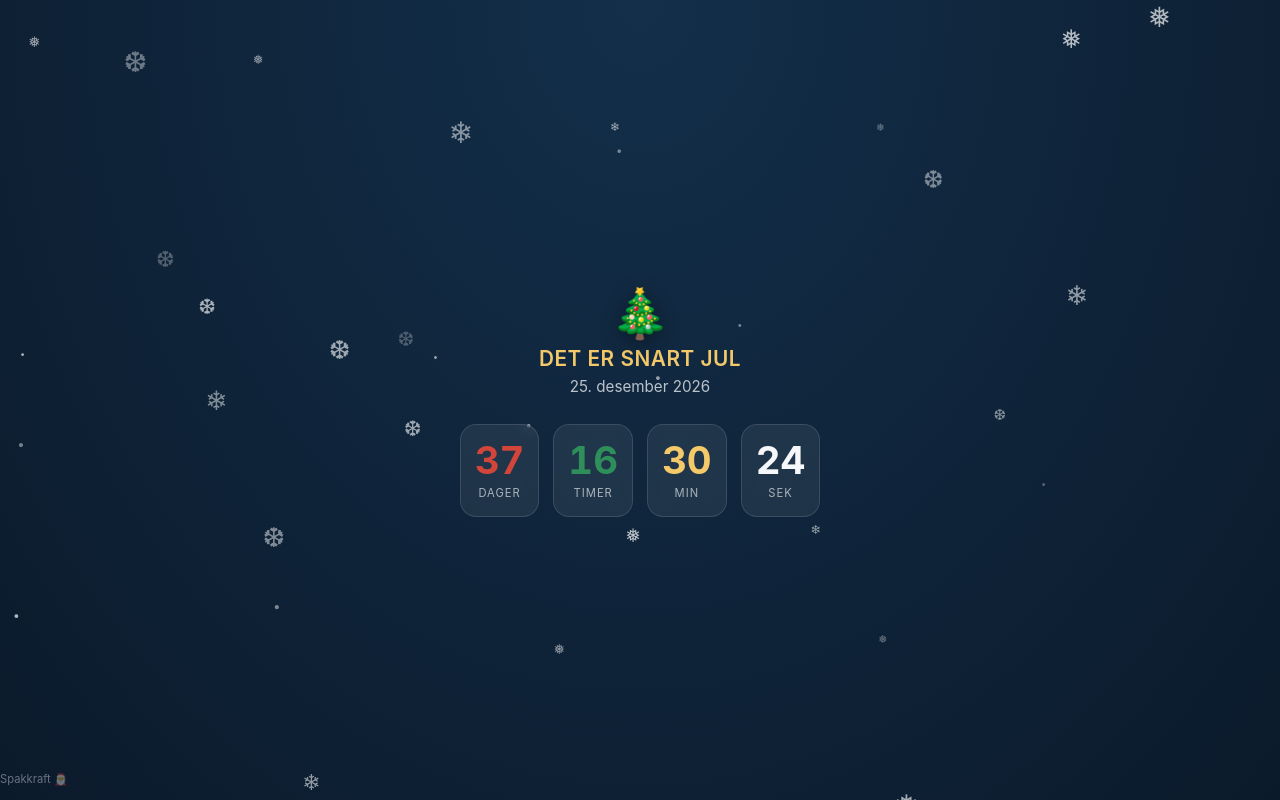
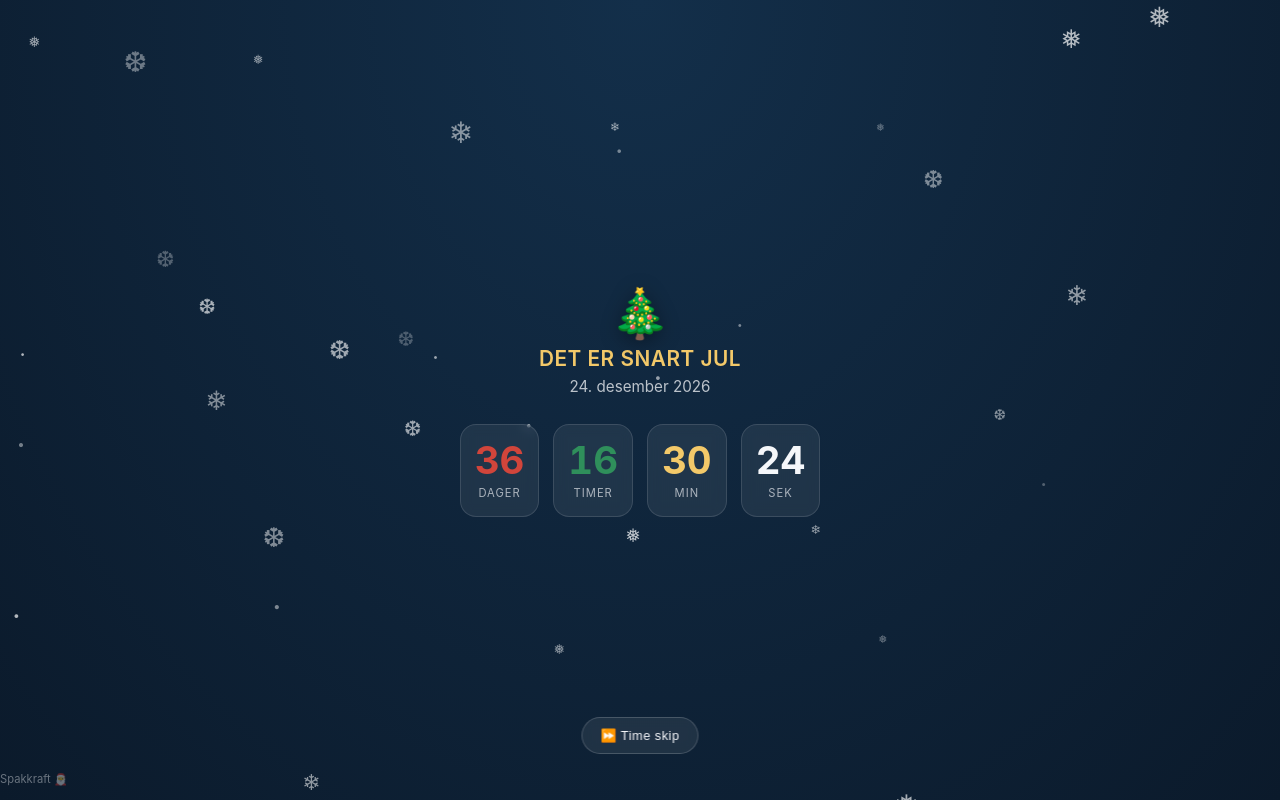
Before and after one commit to Torgtim/jul-nedtelling, a plain HTML site: page index.html in a window 1280 px wide. Drawn offline with Linux system fonts and the light colour scheme.

Commit message:
Fix jul-dato til 24. des, legg til time-skip-knapp med lydklipp

```diff
--- a/index.html
+++ b/index.html
@@ -117,6 +117,28 @@
     font-size:0.7rem;
     opacity:0.4;
   }
+  .skip-btn{
+    position:absolute;
+    bottom:46px;
+    left:50%;
+    transform:translateX(-50%);
+    background:rgba(255,255,255,0.08);
+    border:1px solid rgba(255,255,255,0.18);
+    color:var(--text);
+    font-size:0.8rem;
+    letter-spacing:0.5px;
+    padding:10px 18px;
+    border-radius:999px;
+    cursor:pointer;
+    backdrop-filter:blur(6px);
+    transition:transform 0.15s ease, background 0.15s ease;
+  }
+  .skip-btn:hover{
+    background:rgba(255,255,255,0.16);
+  }
+  .skip-btn:active{
+    transform:translateX(-50%) scale(0.96);
+  }
 </style>
 </head>
 <body>
@@ -132,14 +154,16 @@
       <div class="cell"><div class="num white" id="s">00</div><div class="label">Sek</div></div>
     </div>
   </div>
+  <button class="skip-btn" id="skipBtn">⏩ Time skip</button>
+  <audio id="skipAudio" src="surprise.mp3" preload="none"></audio>
   <footer>Spakkraft 🎅</footer>
 <script>
 function nextChristmas(){
   const now = new Date();
   let year = now.getFullYear();
-  let target = new Date(year, 11, 25, 0, 0, 0);
+  let target = new Date(year, 11, 24, 0, 0, 0);
   if (now > target){
-    target = new Date(year + 1, 11, 25, 0, 0, 0);
+    target = new Date(year + 1, 11, 24, 0, 0, 0);
   }
   return target;
 }
@@ -194,6 +218,13 @@ for (let i=0;i<40;i++){
   sky.appendChild(f);
 }
 
+const skipBtn = document.getElementById('skipBtn');
+const skipAudio = document.getElementById('skipAudio');
+skipBtn.addEventListener('click', () => {
+  skipAudio.currentTime = 0;
+  skipAudio.play().catch(()=>{});
+});
+
 if ('serviceWorker' in navigator){
   navigator.serviceWorker.register('sw.js').catch(()=>{});
 }
--- a/sw.js
+++ b/sw.js
@@ -1,5 +1,5 @@
 const CACHE = 'jul-nedtelling-v1';
-const FILES = ['./', './index.html', './manifest.json', './icon-192.png', './icon-512.png'];
+const FILES = ['./', './index.html', './manifest.json', './icon-192.png', './icon-512.png', './surprise.mp3'];
 
 self.addEventListener('install', (e) => {
   e.waitUntil(caches.open(CACHE).then((c) => c.addAll(FILES)));
```
Also changed, not shown: 1 other file.
